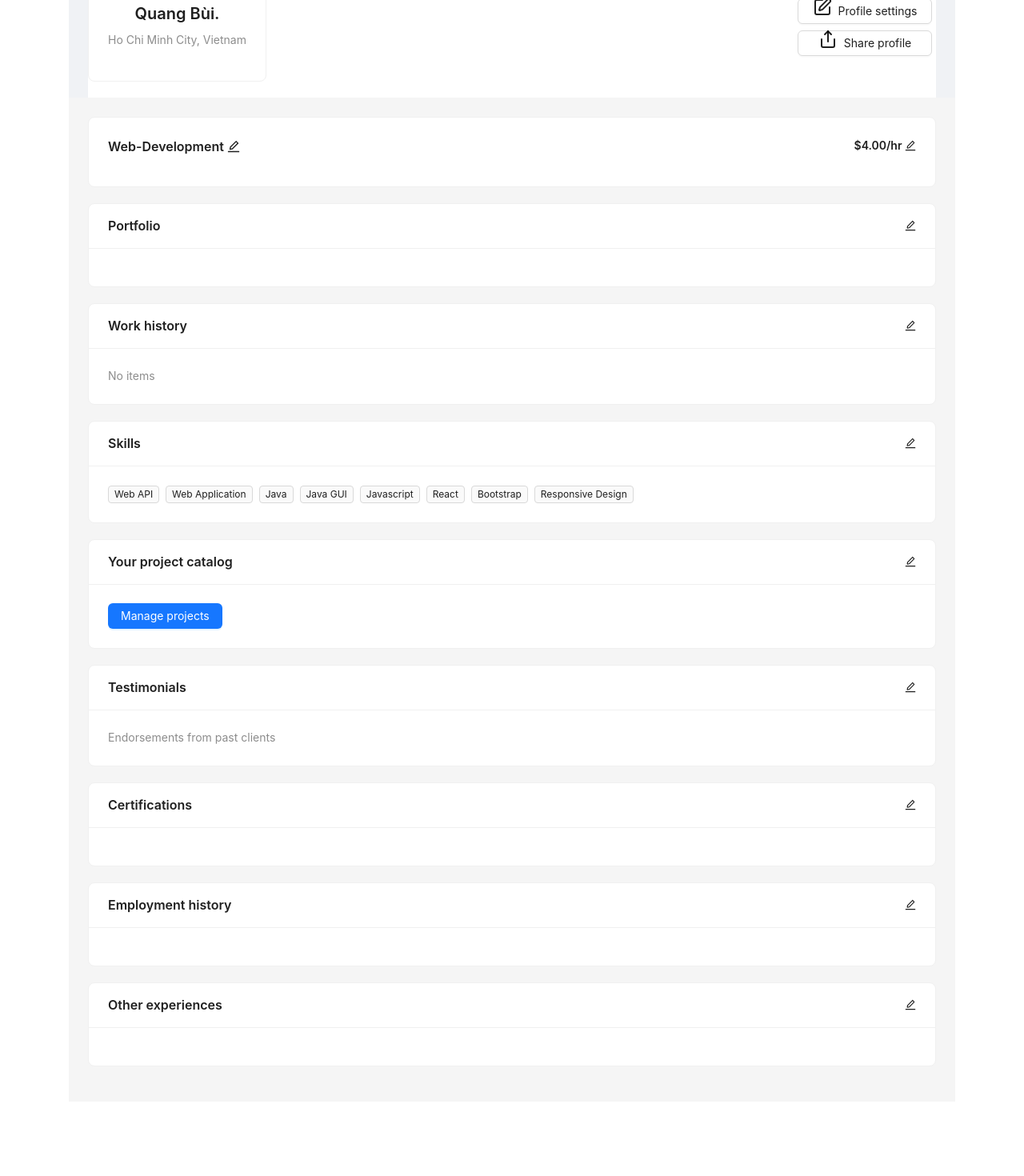
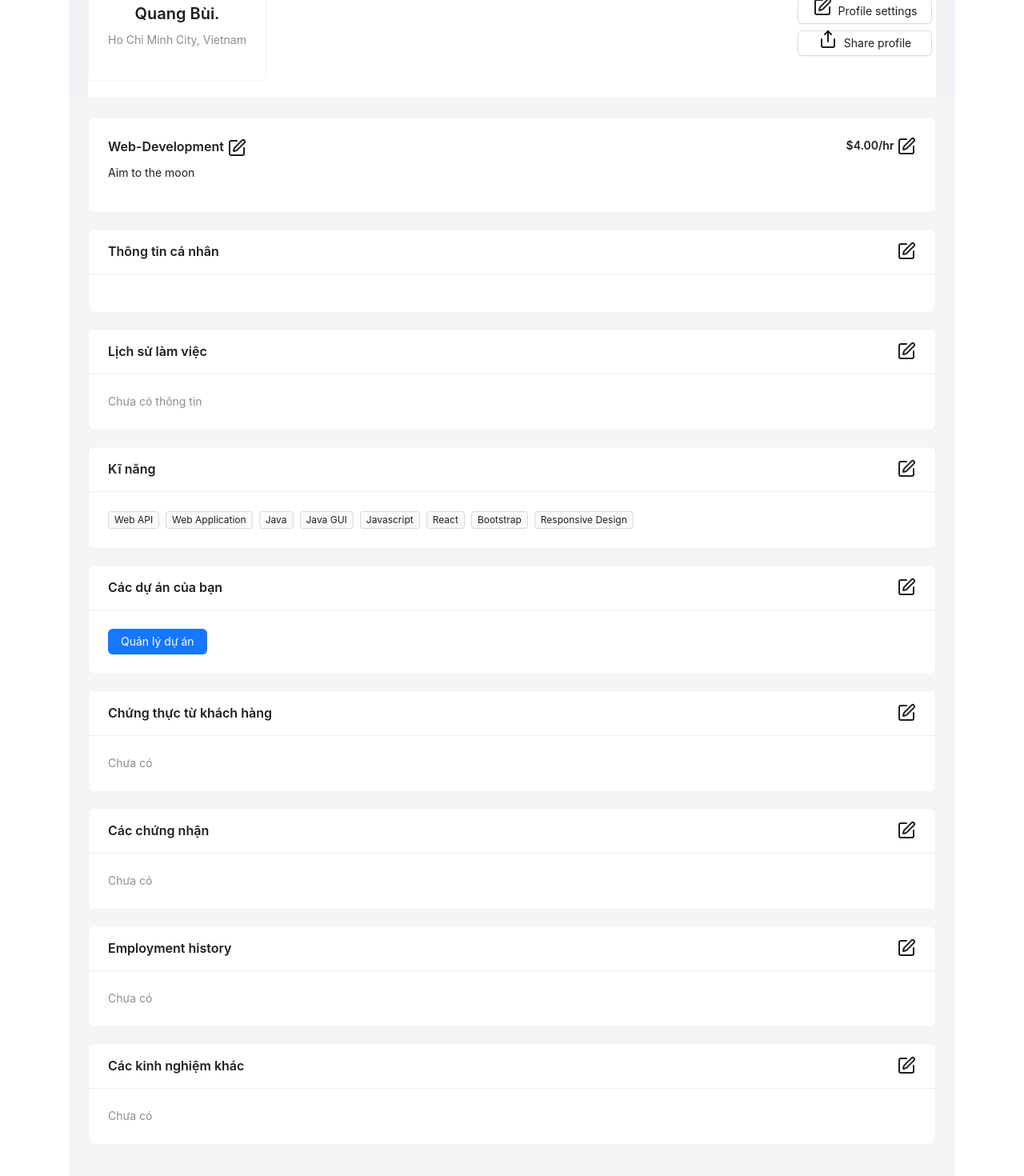
Before and after one commit to thanhtung795/freelancer, a React (Create React App) app in the folder FE/freelance/: page /freelancer-info in a window 1280 px wide. Shown: the part 110-1580 px from the top of the page at 80% size. Before the commit the page ends 1503 px from the top, so only its background shows below. Built offline with nearby package versions, Linux system fonts and the light colour scheme.

Commit message:
Done FreelancerInfo

```diff
--- a/FE/freelance/src/component/FreelancerInfo/FreelancerInfo.js
+++ b/FE/freelance/src/component/FreelancerInfo/FreelancerInfo.js
@@ -1,7 +1,6 @@
 import React from 'react';
 import { Layout, Row, Col, Card, Avatar, Typography, Tag, Button, Space } from 'antd';
-import { EditOutlined, ShareAltOutlined } from '@ant-design/icons';
-import { Edit, Eye, EyeIcon, Share } from 'lucide-react';
+import { Edit, EyeIcon, Share } from 'lucide-react';
 const { Header, Content } = Layout;
 const { Title, Text, Paragraph } = Typography;
 const FreelancerInfo = () => {
@@ -10,7 +9,7 @@ const FreelancerInfo = () => {
         location: 'Ho Chi Minh City, Vietnam',
         title: 'Web-Development',
         rate: '$4.00/hr',
-        intro: '',
+        intro: 'Aim to the moon',
         skills: ['Web API', 'Web Application', 'Java', 'Java GUI', 'Javascript', 'React', 'Bootstrap', 'Responsive Design'],
     };
     return (
@@ -44,48 +43,44 @@ const FreelancerInfo = () => {
                 <Card style={{ marginBottom: '20px' }}>
                     <Row justify="space-between">
                         <Col>
-                            <Title level={5}>{profileData.title} <EditOutlined /></Title>
+                            <Title level={5}>{profileData.title} <Edit /></Title>
                             <Paragraph>{profileData.intro}</Paragraph>
                         </Col>
                         <Col>
-                            <Text strong>{profileData.rate} <EditOutlined /></Text>
+                            <Text strong>{profileData.rate} <Edit /></Text>
                         </Col>
                     </Row>
                 </Card>
 
-                <Card style={{ marginBottom: '20px' }} title="Portfolio" extra={<EditOutlined />}>
-                    {/* Portfolio content */}
+                <Card style={{ marginBottom: '20px' }} title="Thông tin cá nhân" extra={<Edit />}>
                 </Card>
 
-                <Card style={{ marginBottom: '20px' }} title="Work history" extra={<EditOutlined />}>
-                    {/* Work history content */}
-                    <Text type="secondary">No items</Text>
+                <Card style={{ marginBottom: '20px' }} title="Lịch sử làm việc" extra={<Edit />}>
+                    <Text type="secondary">Chưa có thông tin</Text>
                 </Card>
 
-                <Card style={{ marginBottom: '20px' }} title="Skills" extra={<EditOutlined />}>
+                <Card style={{ marginBottom: '20px' }} title="Kĩ năng" extra={<Edit />}>
                     {profileData.skills.map(skill => <Tag key={skill}>{skill}</Tag>)}
                 </Card>
 
-                {/* Other sections like Your project catalog, Testimonials, Certifications, etc. */}
-                <Card style={{ marginBottom: '20px' }} title="Your project catalog" extra={<EditOutlined />}>
-                    <Button type="primary">Manage projects</Button>
+                <Card style={{ marginBottom: '20px' }} title="Các dự án của bạn" extra={<Edit />}>
+                    <Button type="primary">Quản lý dự án</Button>
                 </Card>
 
-                <Card style={{ marginBottom: '20px' }} title="Testimonials" extra={<EditOutlined />}>
-                    <Text type="secondary">Endorsements from past clients</Text>
-                    {/* Content for testimonials */}
+                <Card style={{ marginBottom: '20px' }} title="Chứng thực từ khách hàng" extra={<Edit />}>
+                    <Text type="secondary">Chưa có</Text>
                 </Card>
 
-                <Card style={{ marginBottom: '20px' }} title="Certifications" extra={<EditOutlined />}>
-                    {/* Content for certifications */}
+                <Card style={{ marginBottom: '20px' }} title="Các chứng nhận" extra={<Edit />}>
+                    <Text type="secondary">Chưa có</Text>
                 </Card>
 
-                <Card style={{ marginBottom: '20px' }} title="Employment history" extra={<EditOutlined />}>
-                    {/* Content for employment history */}
+                <Card style={{ marginBottom: '20px' }} title="Employment history" extra={<Edit />}>
+                    <Text type="secondary">Chưa có</Text>
                 </Card>
 
-                <Card style={{ marginBottom: '20px' }} title="Other experiences" extra={<EditOutlined />}>
-                    {/* Content for other experiences */}
+                <Card style={{ marginBottom: '20px' }} title="Các kinh nghiệm khác" extra={<Edit />}>
+                    <Text type="secondary">Chưa có</Text>
                 </Card>
             </Content>
         </Layout>
--- a/FE/freelance/src/component/SignUpInfo/SkillsSelector.js
+++ b/FE/freelance/src/component/SignUpInfo/SkillsSelector.js
@@ -10,7 +10,8 @@ const skillCategories = {
   'Mobile Development': ['iOS', 'Android', 'React Native', 'Flutter', 'Kotlin', 'Swift'],
   'Data Science': ['Python', 'R', 'Machine Learning', 'Data Visualization', 'Big Data'],
   'Cloud Computing': ['AWS', 'Azure', 'Google Cloud', 'Docker', 'Kubernetes'],
-  'Cybersecurity': ['Network Security', 'Ethical Hacking', 'Cryptography', 'Incident Response']
+  'Cybersecurity': ['Network Security', 'Ethical Hacking', 'Cryptography', 'Incident Response'],
+  'Backend Development': ['Node.js', 'Express.js', 'Nest.js', 'Loopback', 'GraphQL', 'Spring Boot', 'Laravel', 'Ruby on Rails', 'Django', 'Flask'],
 };
 
 const SkillsSelector = () => {
```
